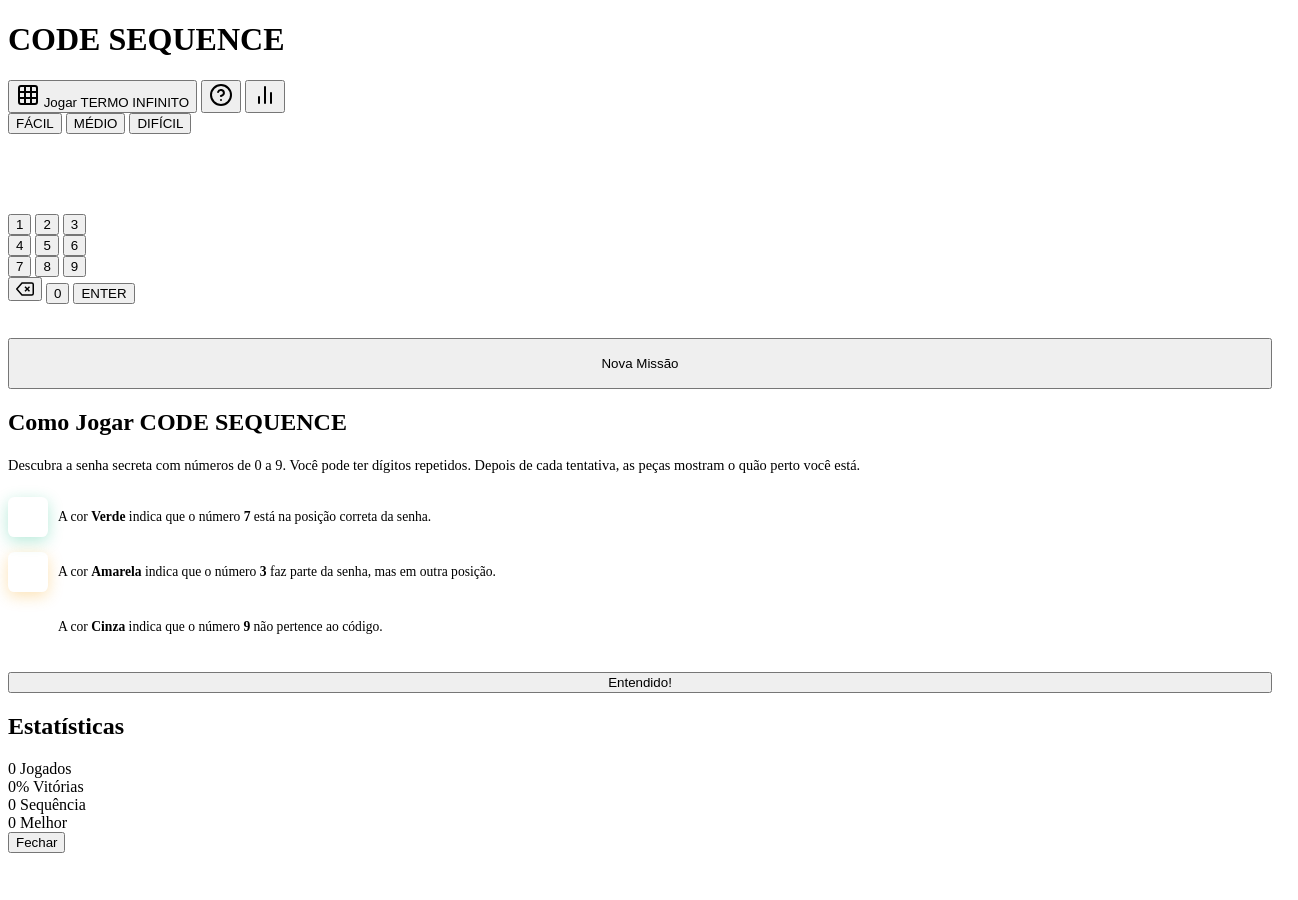
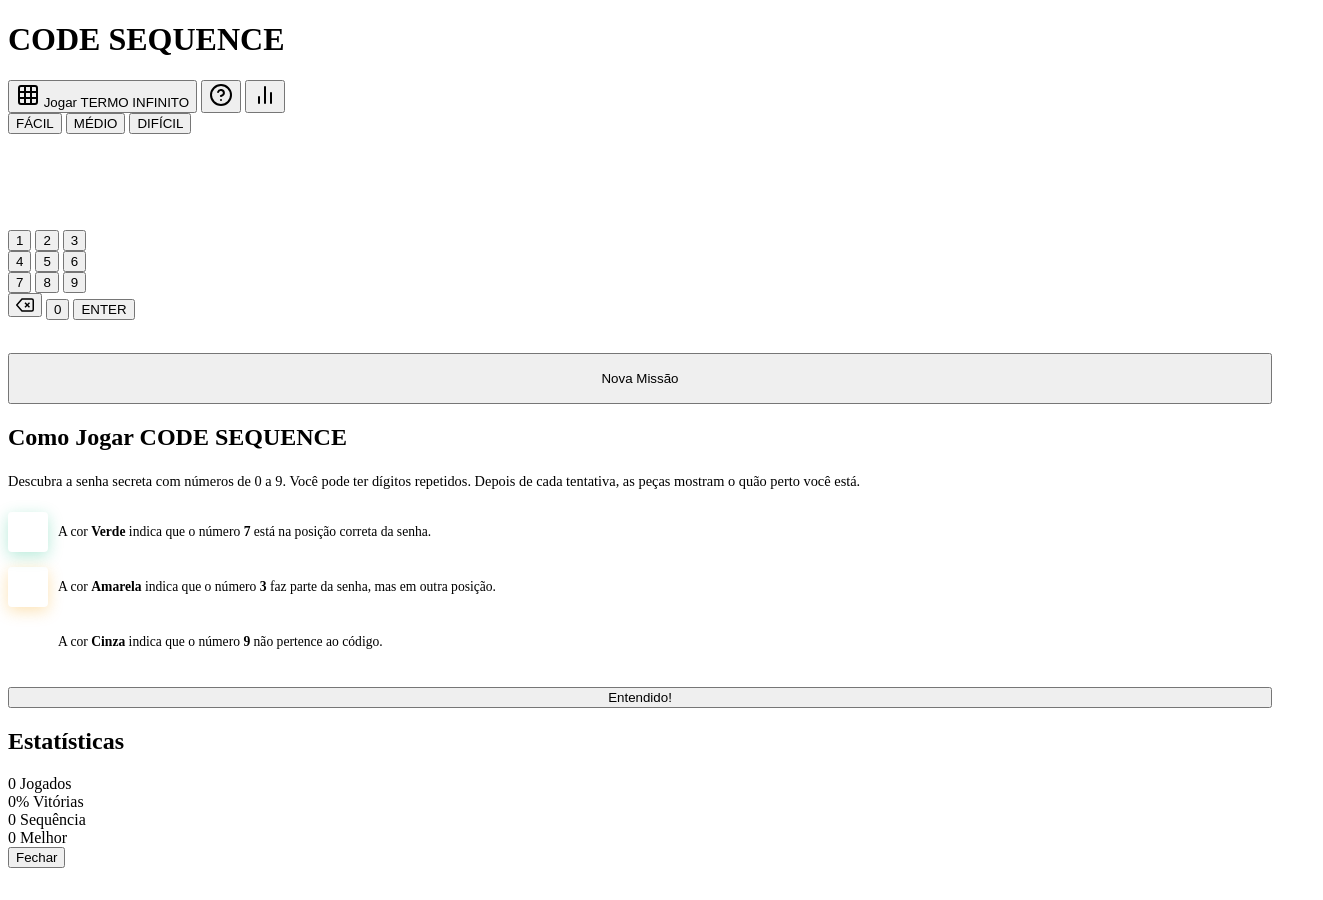

v.0.3 - Vercionamento de Todas os Jogos

--- a/css/grid.css
+++ b/css/grid.css
@@ -3,17 +3,18 @@
    ============================================================ */
 .boards-container {
   display: flex;
-  flex-wrap: wrap;
-  gap: clamp(0.5rem, 1.5vw, 1.5rem);
-  justify-content: center;
-  align-content: center;
+  flex-direction: column;
+  gap: clamp(0.5rem, 1vh, 1.5rem);
+  justify-content: flex-start;
+  align-items: center;
   width: 100%;
   margin: 0 auto;
-  padding: 1rem 1vw 0.5rem;   /* top padding: breathing room from header */
+  padding: 1vh 2vw;
   flex: 1;
   overflow-y: auto;
   scrollbar-width: thin;
   scrollbar-color: var(--primary) transparent;
+  min-height: 0; /* Critical for flex child to shrink */
 }
 
 .boards-container::-webkit-scrollbar {
@@ -31,15 +32,16 @@
 .game-grid {
   display: grid;
   grid-template-rows: repeat(var(--rows, 6), 1fr);
-  gap: clamp(0.25rem, 0.6vh, 0.45rem);
+  gap: clamp(4px, 0.8vh, 8px);
   width: min-content;
-  padding: clamp(0.6rem, 1.2vh, 1rem);
+  padding: clamp(10px, 1.5vh, 20px);
   background: var(--card-bg);
-  border-radius: 1.2vh;
-  border: 0.1vw solid var(--glass-border);
+  border-radius: 1.5vh;
+  border: 1px solid var(--glass-border);
   backdrop-filter: blur(2vh);
   box-shadow: var(--shadow-xl);
   transition: all 0.5s cubic-bezier(0.4, 0, 0.2, 1);
+  margin: auto 0;
 }
 
 .game-grid.solved {
@@ -69,12 +71,13 @@
    TILE - base (Solo mode)
    ============================================================ */
 .tile {
-  --tile-size: clamp(2.5rem, 7vh, 3.8rem);
+  /* Dynamic size based on rows to ensure all 8 rows fit when possible */
+  --tile-size: clamp(2.4rem, calc(72vh / var(--rows, 6)), 3.8rem);
   width: var(--tile-size);
   height: var(--tile-size);
-  border: 0.15vh solid var(--border);
+  border: 2px solid var(--border);
   background: rgba(31, 41, 55, 0.4);
-  border-radius: 0.7vh;
+  border-radius: 10%;
   display: flex;
   align-items: center;
   justify-content: center;
@@ -125,10 +128,17 @@
 
 /* ============================================================
    MODE: DUO  (7 rows, 2 boards side-by-side)
-   .mode-duo is added directly ON .boards-container by JS
    ============================================================ */
+.boards-container.mode-duo {
+  flex-direction: row;
+  flex-wrap: nowrap;
+  justify-content: center;
+  align-items: center;
+  gap: clamp(0.5rem, 2vw, 2rem);
+}
+
 .boards-container.mode-duo .tile {
-  --tile-size: clamp(2rem, 5.5vh, 3rem);
+  --tile-size: clamp(2.2rem, 6vh, 3.4rem);
 }
 
 /* ============================================================
@@ -157,25 +167,21 @@
   flex-wrap: nowrap;
   align-items: center;
   justify-content: center;
-  gap: clamp(0.5rem, 1.2vw, 1.2rem);
-  padding: 1rem 0.5rem 0.5rem;
+  gap: clamp(0.4rem, 1vw, 1rem);
+  padding: 0.5rem;
 }
 
 .boards-container.mode-quartet .tile {
-  /*
-    Drive by vh (height) since that's the tighter constraint when 4 are
-    in a row.  3vh on 1080p ≈ 32px — 9 rows × 32 + gaps + padding < 780px ✓
-    Clamp min so it never gets too tiny on short screens.
-  */
-  --tile-size: clamp(1.6rem, 3.3vh, 2.6rem);
+  /* Increased size for Quartet as requested */
+  --tile-size: clamp(1.8rem, 3.8vh, 3rem);
   border-radius: 0.4rem;
   border-width: 0.05rem;
 }
 
 .boards-container.mode-quartet .game-grid {
-  padding: clamp(0.4rem, 0.8vh, 0.85rem);
-  gap: clamp(0.2rem, 0.4vh, 0.4rem);
-  border-radius: 0.9rem;
+  padding: clamp(0.3rem, 0.6vh, 0.7rem);
+  gap: clamp(2px, 0.3vh, 4px);
+  border-radius: 1rem;
 }
 
 /* ============================================================
@@ -197,8 +203,9 @@
   /* Duo: side-by-side */
   .boards-container.mode-duo {
     flex-direction: row;
-    flex-wrap: wrap;
+    flex-wrap: nowrap;
     justify-content: center;
+    gap: 0.5rem;
   }
 
   /* Quartet → 2×2 grid on tablet */
@@ -231,8 +238,10 @@
   }
 
   .boards-container.mode-duo {
-    flex-direction: column;
+    flex-direction: row;
+    flex-wrap: nowrap;
     align-items: center;
+    gap: 0.3rem;
   }
 
   /* Quartet: tight 2-column grid */
@@ -254,25 +263,14 @@
 
 /* --- Small phones (≤ 420px) ---------------------------------- */
 @media (max-width: 420px) {
-  .boards-container.mode-quartet {
-    gap: 0.25rem;
-    padding: 0.4rem 0.2rem 0.2rem;
-  }
-
-  .boards-container.mode-quartet .tile {
-    --tile-size: clamp(1rem, min(7.5vw, 3.5vh), 1.8rem);
-  }
-
-  .boards-container.mode-quartet .game-grid {
-    padding: 0.25rem;
-    gap: 0.13rem;
-    border-radius: 0.6rem;
-  }
-
-  /* Solo generic tile */
   .tile {
-    --tile-size: clamp(2.25rem, 11vw, 3.25rem);
+    --tile-size: clamp(2rem, calc(65vh / var(--rows, 6)), 3rem);
     border-radius: 0.5rem;
+  }
+
+  /* Specific sizing for Dueto on tiny screens to stay side-by-side */
+  .boards-container.mode-duo .tile {
+    --tile-size: clamp(1.4rem, 4.5vw, 1.8rem);
   }
 }
 
